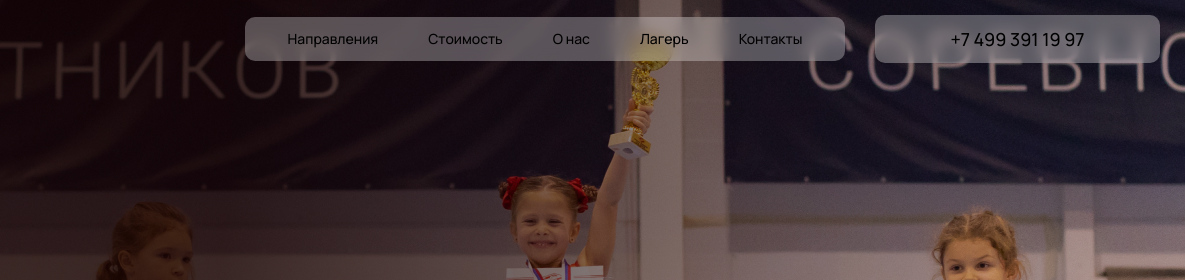
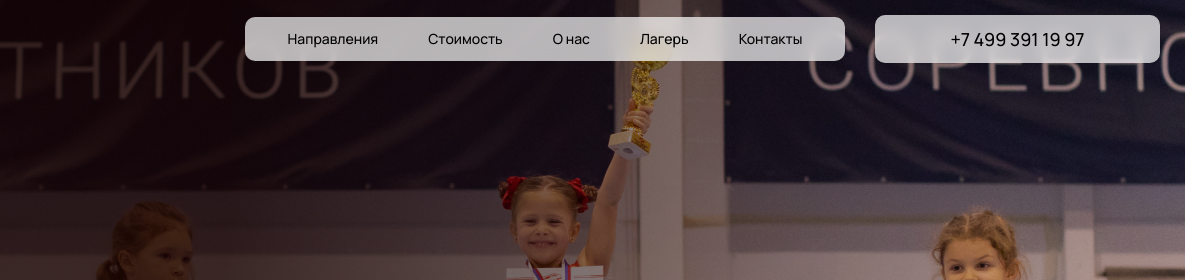
Before and after one commit to maxdev322/spartak, a plain HTML site: page index.html in a window 1280 px wide. Shown: the top 280 px of the page, 95-1280 px from the left. Drawn offline with nearby package versions, Linux system fonts and the light colour scheme.

Commit message:
Update main.css

```diff
--- a/css/main.css
+++ b/css/main.css
@@ -181,7 +181,7 @@ section {
 .header__inner_tel {
     padding: 15px;
     border-radius: 10px;
-    background: rgba(255, 255, 255, 0.30);
+    background: rgba(255, 255, 255, 0.70);
     backdrop-filter: blur(7.5px);
 }
 
```
